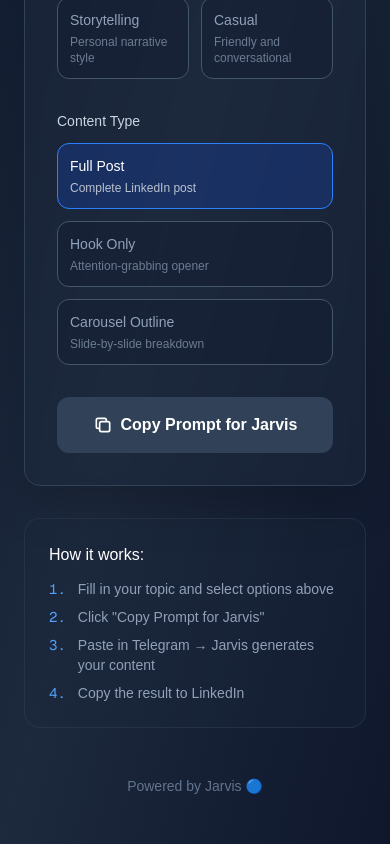
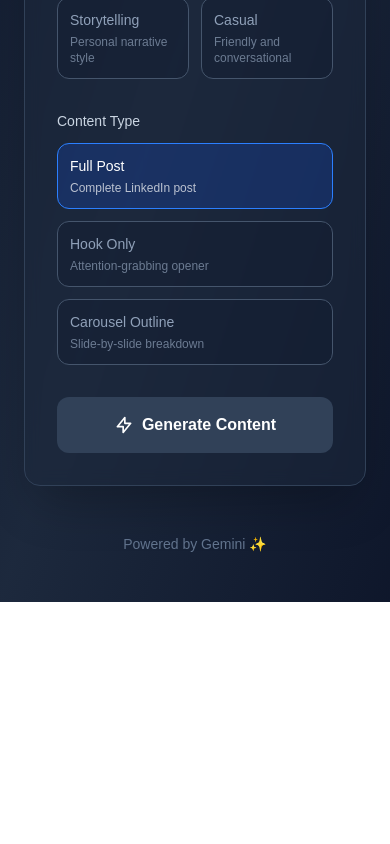
Before and after one commit to magibson/linkedingenerator, a Next.js app: page / in a window 390 px wide. Shown: the part 601-1445 px from the top of the page. After the commit the page ends 1203 px from the top, so only its background shows below. Built offline with nearby package versions, Linux system fonts and the light colour scheme.

Commit message:
Wire up Gemini API for direct generation

```diff
--- a/src/app/api/generate/route.ts
+++ b/src/app/api/generate/route.ts
@@ -48,11 +48,11 @@ export async function POST(request: NextRequest) {
       return NextResponse.json({ error: "Topic is required" }, { status: 400 });
     }
 
-    const apiKey = process.env.OPENAI_API_KEY;
+    const apiKey = process.env.GEMINI_API_KEY;
 
     if (!apiKey) {
       return NextResponse.json(
-        { error: "OpenAI API key not configured" },
+        { error: "Gemini API key not configured" },
         { status: 500 }
       );
     }
@@ -63,14 +63,15 @@ ${getContentTypeInstructions(contentType)}
 
 Topic: ${topic}`;
 
-    const response = await fetch("https://api.openai.com/v1/chat/completions", {
+    // Using Google's OpenAI-compatible endpoint
+    const response = await fetch("https://generativelanguage.googleapis.com/v1beta/openai/chat/completions", {
       method: "POST",
       headers: {
         "Content-Type": "application/json",
         Authorization: `Bearer ${apiKey}`,
       },
       body: JSON.stringify({
-        model: "gpt-4o-mini",
+        model: "gemini-2.0-flash",
         messages: [
           { role: "system", content: SYSTEM_PROMPT },
           { role: "user", content: userPrompt },
@@ -82,7 +83,7 @@ Topic: ${topic}`;
 
     if (!response.ok) {
       const error = await response.text();
-      console.error("OpenAI API error:", error);
+      console.error("Gemini API error:", error);
       return NextResponse.json(
         { error: "Failed to generate content" },
         { status: 500 }
--- a/src/app/page.tsx
+++ b/src/app/page.tsx
@@ -22,23 +22,6 @@ export default function Home() {
   const [output, setOutput] = useState("");
   const [loading, setLoading] = useState(false);
   const [copied, setCopied] = useState(false);
-  const [promptCopied, setPromptCopied] = useState(false);
-
-  const getToneLabel = () => tones.find(t => t.id === tone)?.label || tone;
-  const getContentTypeLabel = () => contentTypes.find(ct => ct.id === contentType)?.label || contentType;
-
-  const generatePrompt = () => {
-    return `/linkedin ${getContentTypeLabel().toLowerCase()} | ${getToneLabel().toLowerCase()} tone
-
-${topic}`;
-  };
-
-  const handleCopyPrompt = () => {
-    navigator.clipboard.writeText(generatePrompt());
-    setPromptCopied(true);
-    setTimeout(() => setPromptCopied(false), 2000);
-  };
-
   const handleGenerate = async () => {
     if (!topic.trim()) return;
 
@@ -141,68 +124,68 @@ ${topic}`;
             </div>
           </div>
 
-          {/* Action Buttons */}
-          <div className="flex flex-col sm:flex-row gap-3">
+          {/* Generate Button */}
           <button
-              onClick={handleCopyPrompt}
-              disabled={!topic.trim()}
-              className="flex-1 py-4 bg-blue-600 hover:bg-blue-700 disabled:bg-slate-700 disabled:cursor-not-allowed text-white font-semibold rounded-xl transition-colors flex items-center justify-center gap-2"
+            onClick={handleGenerate}
+            disabled={loading || !topic.trim()}
+            className="w-full py-4 bg-blue-600 hover:bg-blue-700 disabled:bg-slate-700 disabled:cursor-not-allowed text-white font-semibold rounded-xl transition-colors flex items-center justify-center gap-2"
           >
-              {promptCopied ? (
+            {loading ? (
               <>
-                  <svg className="w-5 h-5" fill="none" stroke="currentColor" viewBox="0 0 24 24">
-                    <path strokeLinecap="round" strokeLinejoin="round" strokeWidth={2} d="M5 13l4 4L19 7" />
+                <svg className="animate-spin h-5 w-5" viewBox="0 0 24 24">
+                  <circle className="opacity-25" cx="12" cy="12" r="10" stroke="currentColor" strokeWidth="4" fill="none" />
+                  <path className="opacity-75" fill="currentColor" d="M4 12a8 8 0 018-8V0C5.373 0 0 5.373 0 12h4z" />
                 </svg>
-                  Copied! Paste to Jarvis
+                Generating...
               </>
             ) : (
               <>
                 <svg className="w-5 h-5" fill="none" stroke="currentColor" viewBox="0 0 24 24">
-                    <path strokeLinecap="round" strokeLinejoin="round" strokeWidth={2} d="M8 16H6a2 2 0 01-2-2V6a2 2 0 012-2h8a2 2 0 012 2v2m-6 12h8a2 2 0 002-2v-8a2 2 0 00-2-2h-8a2 2 0 00-2 2v8a2 2 0 002 2z" />
+                  <path strokeLinecap="round" strokeLinejoin="round" strokeWidth={2} d="M13 10V3L4 14h7v7l9-11h-7z" />
                 </svg>
-                  Copy Prompt for Jarvis
+                Generate Content
               </>
             )}
           </button>
         </div>
 
-          {/* Prompt Preview */}
-          {topic.trim() && (
-            <div className="mt-4 p-4 bg-slate-900/30 rounded-xl border border-slate-700">
-              <div className="text-xs text-slate-500 mb-2">Prompt preview:</div>
-              <pre className="text-sm text-slate-400 whitespace-pre-wrap font-mono">
-                {generatePrompt()}
+        {/* Output Section */}
+        {output && (
+          <div className="mt-8 bg-slate-800/50 backdrop-blur border border-slate-700 rounded-2xl p-8 shadow-2xl">
+            <div className="flex items-center justify-between mb-4">
+              <h2 className="text-lg font-semibold text-white">Generated Content</h2>
+              <button
+                onClick={handleCopy}
+                className="px-4 py-2 bg-slate-700 hover:bg-slate-600 text-white text-sm rounded-lg transition-colors flex items-center gap-2"
+              >
+                {copied ? (
+                  <>
+                    <svg className="w-4 h-4" fill="none" stroke="currentColor" viewBox="0 0 24 24">
+                      <path strokeLinecap="round" strokeLinejoin="round" strokeWidth={2} d="M5 13l4 4L19 7" />
+                    </svg>
+                    Copied!
+                  </>
+                ) : (
+                  <>
+                    <svg className="w-4 h-4" fill="none" stroke="currentColor" viewBox="0 0 24 24">
+                      <path strokeLinecap="round" strokeLinejoin="round" strokeWidth={2} d="M8 16H6a2 2 0 01-2-2V6a2 2 0 012-2h8a2 2 0 012 2v2m-6 12h8a2 2 0 002-2v-8a2 2 0 00-2-2h-8a2 2 0 00-2 2v8a2 2 0 002 2z" />
+                    </svg>
+                    Copy to Clipboard
+                  </>
+                )}
+              </button>
+            </div>
+            <div className="bg-slate-900/50 rounded-xl p-6 border border-slate-600">
+              <pre className="whitespace-pre-wrap text-slate-200 font-sans leading-relaxed">
+                {output}
               </pre>
             </div>
+          </div>
         )}
-        </div>
-
-        {/* How it works */}
-        <div className="mt-8 bg-slate-800/30 border border-slate-700/50 rounded-2xl p-6">
-          <h3 className="text-white font-medium mb-3">How it works:</h3>
-          <ol className="text-slate-400 text-sm space-y-2">
-            <li className="flex gap-3">
-              <span className="text-blue-400 font-mono">1.</span>
-              Fill in your topic and select options above
-            </li>
-            <li className="flex gap-3">
-              <span className="text-blue-400 font-mono">2.</span>
-              Click "Copy Prompt for Jarvis"
-            </li>
-            <li className="flex gap-3">
-              <span className="text-blue-400 font-mono">3.</span>
-              Paste in Telegram → Jarvis generates your content
-            </li>
-            <li className="flex gap-3">
-              <span className="text-blue-400 font-mono">4.</span>
-              Copy the result to LinkedIn
-            </li>
-          </ol>
-        </div>
 
         {/* Footer */}
         <div className="text-center mt-12 text-slate-500 text-sm">
-          Powered by Jarvis 🔵
+          Powered by Gemini ✨
         </div>
       </div>
     </div>
```
Lines whose indentation alone changed are shown as unchanged.
